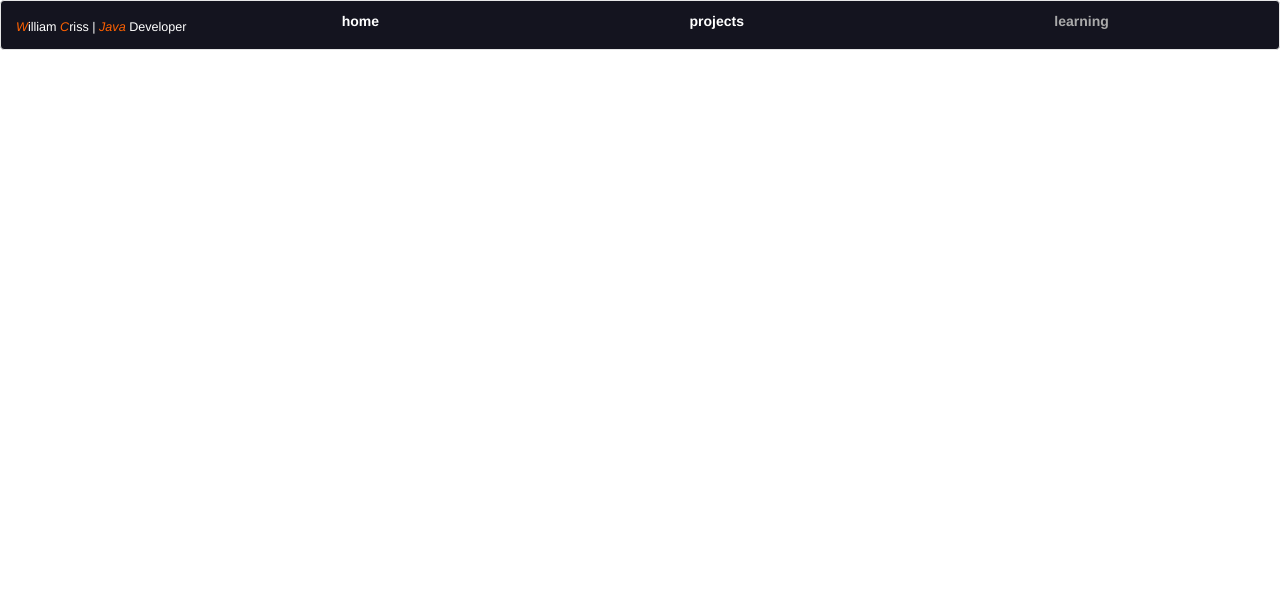
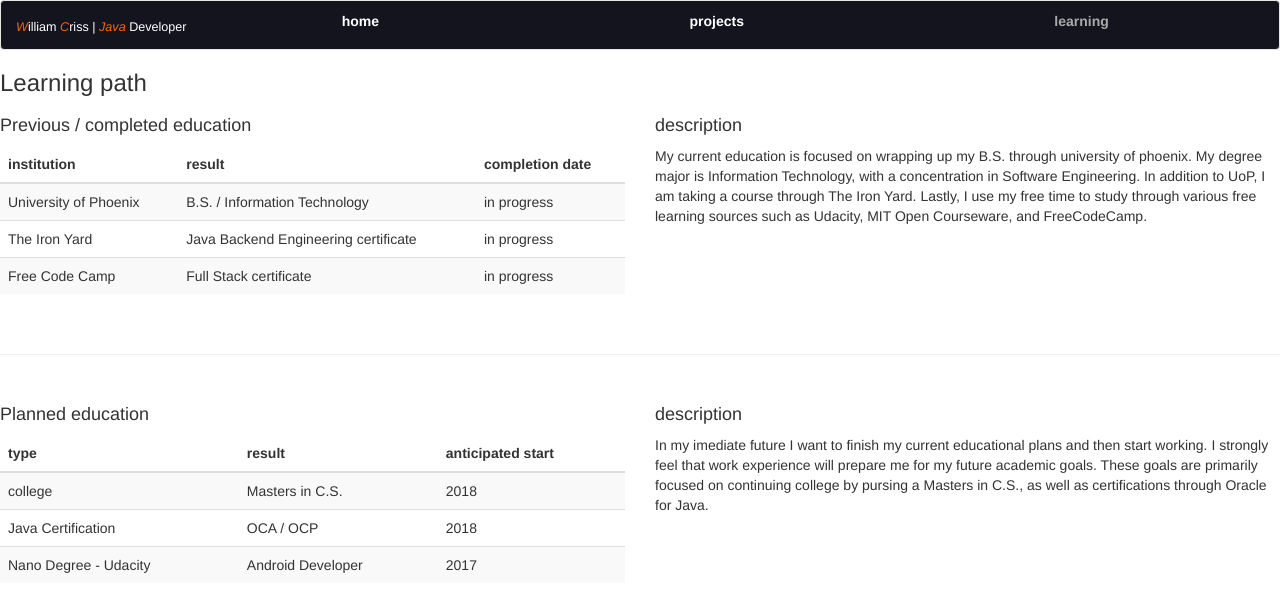
Before and after one commit to wcriss44/wcriss44.github.io, a plain HTML site: page learning.html in a window 1280 px wide. Drawn offline with nearby package versions, Linux system fonts and the light colour scheme.

Commit message:
Work on index.html bottom content

```diff
--- a/learning.html
+++ b/learning.html
@@ -28,7 +28,82 @@
         </nav>
       </header>
     <!--- add html content below -->
-
+    <article>
+      <h3>Learning path</h3>
+      <div class="row">
+        <div class="col-xs-6">
+          <h4>Previous / completed education</h4>
+          <table class="table table-striped table-hover">
+            <thead>
+              <tr>
+                <th>institution</th>
+                <th>result</th>
+                <th>completion date</th>
+              </tr>
+            </thead>
+            <tbody>
+              <tr>
+                <td>University of Phoenix</td>
+                <td>B.S. / Information Technology</td>
+                <td>in progress</td>
+              </tr>
+              <tr>
+                <td>The Iron Yard</td>
+                <td>Java Backend Engineering certificate</td>
+                <td>in progress</td>
+              </tr>
+              <tr>
+                <td>Free Code Camp</td>
+                <td>Full Stack certificate</td>
+                <td>in progress</td>
+              </tr>
+            </tbody>
+          </table>
+        </div>
+        <div class="col-xs-6">
+        <h4>description</h4>
+          <p>My current education is focused on wrapping up my B.S. through university of phoenix. My degree major is Information Technology, with a concentration in Software Engineering. In addition to UoP, I am taking a course through The Iron Yard. Lastly, I use my free time to study through various free learning sources such as Udacity, MIT Open Courseware, and FreeCodeCamp.</p>
+        </div>
+      </div>
+      <br>
+      <hr>
+      <br>
+      <div class="row">
+        <div class="col-xs-6">
+          <h4>Planned education</h4>
+          <table class="table table-striped table-hover">
+            <thead>
+              <tr>
+                <th>type</th>
+                <th>result</th>
+                <th>anticipated start</th>
+              </tr>
+            </thead>
+            <tbody>
+              <tr>
+                <td>college</td>
+                <td>Masters in C.S.</td>
+                <td>2018</td>
+              </tr>
+              <tr>
+                <td>Java Certification</td>
+                <td>OCA / OCP</td>
+                <td>2018</td>
+              </tr>
+              <tr>
+                <td>Nano Degree - Udacity</td>
+                <td>Android Developer</td>
+                <td>2017</td>
+              </tr>
+            </tbody>
+          </table>
+        </div>
+        <div class="col-xs-6">
+          <h4>description</h4>
+          <p>In my imediate future I want to finish my current educational plans and then start working. I strongly feel that work experience will prepare me for my future academic goals. These goals are primarily focused on continuing college by pursing a Masters in C.S., as well as certifications through Oracle for Java. </p>
+        </div>
+      </div>
+    </article>
   </body>
   <footer>
 
```
Also changed, not shown: projects.html (+7 -20 lines), resources/images/libraryOfSql.png (added), resources/images/restfulPeople.png (added), resources/images/sales-system.png (added), resources/images/zombieGame.png (added).
